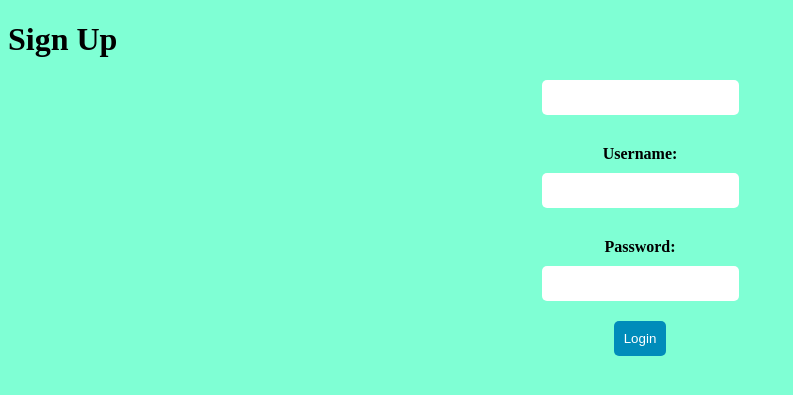
After one commit to IreneKilgannon/wsaa-project, a Flask app: template templates/login.html in a window 1280 px wide. The commit adds this page. Shown: the top 395 px of the page, without its empty margins (0-793 px from the left). Run offline with Flask 3, Linux system fonts and the light colour scheme; the template is opened without the code that fills it, so the values that code supplies are empty.

Commit message:
attempting a login page, can now search all fields in the table

```diff
--- a/requirements.txt
+++ b/requirements.txt
@@ -5,4 +5,5 @@ Flask==3.1.0
 itsdangerous==2.2.0
 Jinja2==3.1.6
 MarkupSafe==3.0.2
+mysql-connector==2.2.9
 Werkzeug==3.1.3
--- /dev/null
+++ b/static/style.css
@@ -0,0 +1,33 @@
+.hide-password {
+    display: none;
+}
+body {
+  background-color: aquamarine;
+}
+form {
+    display: flex;
+    flex-direction: column;
+    align-items: center;
+  }
+
+  label {
+    margin: 10px 0;
+    font-weight: bold;
+  }
+
+  input {
+    padding: 10px;
+    border: none;
+    border-radius: 5px;
+    margin-bottom: 20px;
+  }
+
+  input[type="submit"] {
+    background-color: #008CBA;
+    color: white;
+    cursor: pointer;
+  }
+
+  input[type="submit"]:hover {
+    background-color: #005F6B;
+  }
--- /dev/null
+++ b/templates/login.html
@@ -0,0 +1,56 @@
+<!DOCTYPE html>
+<html lang="en">
+<head>
+    <meta charset="UTF-8">
+    <meta name="viewport" content="width=device-width, initial-scale=1.0">
+    <title>Document</title>
+
+    <link rel="stylesheet" href="/static/style.css">
+
+</head>
+<body>
+    <div>
+    <h1>Sign Up</h1>
+    <form>
+        <div>
+            <input type="text" name="firstname" id="">
+        </div>
+        <label for="username">Username:</label>
+        <input type="text" id="username" name="username" required>
+
+        <label for="password">Password:</label>
+        <input type="password" id="password" name="password" required>
+
+        <input type="submit" value="Login">
+      </form>
+    </div>
+
+    <div id="loginForm" style="display:none;">
+        <h2>Login</h2>
+        Email<br><input type="email" id="loginEmail" required><br>
+        Password<br><input type="password" id="loginPassword" required><br><br>
+        <button class="btn btn-primary" onclick="doLogin()">Login</button>
+    </div>
+
+</body>
+
+<script>
+// add event listener to form submit
+    document.querySelector('form').addEventListener('submit', (event) => {
+      event.preventDefault(); // prevent form from submitting
+
+      const username = document.querySelector('#username').value;
+      const password = document.querySelector('#password').value;
+
+      // check if username and password are correct
+      if (username === 'myusername' && password === 'mypassword') {
+        alert('Login successful!');
+      } else {
+        alert('Incorrect username or password.');
+      }
+    });
+
+</script>
+</html>
+
+<!--Reference https://www.shecodes.io/athena/39110-how-to-create-a-login-form-with-html-css-and-javascript-->
```
Also changed, not shown: PatternDAO.py (+3 -4 lines), templates/about.html (+10 -10 lines), templates/testing.html (+26 -30 lines), templates/users.html (+34 -25 lines), README.md, static/css/style.css (deleted).
